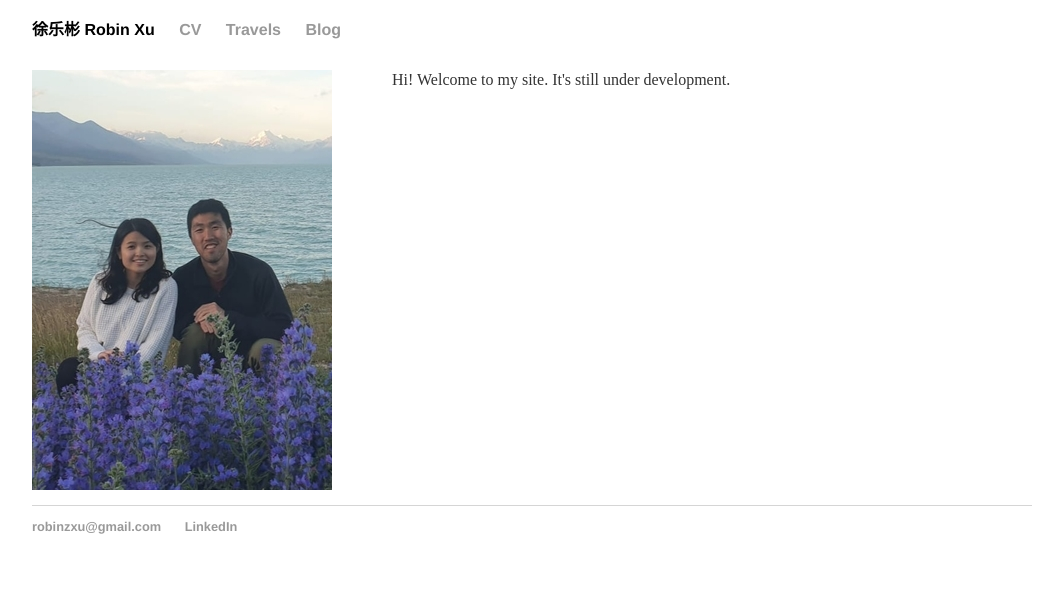
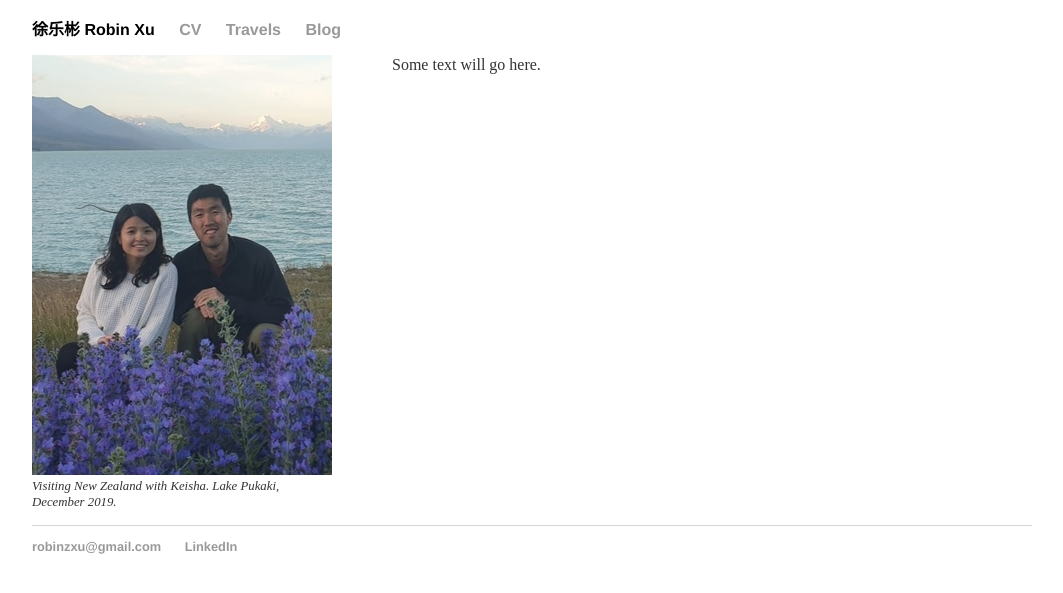
Before and after one commit to robinzxu/robinzxu.github.io, a Jekyll site: the page index.html, which Jekyll copies as it is, in a window 1280 px wide. Shown: the top 593 px of the page, without its empty margins (108-1171 px from the left). Built offline with Jekyll 4.4.1, drawn with Linux system fonts in a browser that asks for light colours.

Commit message:
Update index.html

```diff
--- a/index.html
+++ b/index.html
@@ -1,8 +1,52 @@
----
-layout: default
-title: Home
----
+<!DOCTYPE html>
+<html>
+	<head>
+		<script async src="https://www.googletagmanager.com/gtag/js?id=UA-156800948-1"></script>
+		<script>
+		  window.dataLayer = window.dataLayer || [];
+		  function gtag(){dataLayer.push(arguments);}
+		  gtag('js', new Date());
 
-<p style="padding: 15px 0px 0px 0px"><img src="robin-and-keisha-nz.jpg" alt="Visiting New Zealand with Keisha. December 2019." class="left" style="width:300px;height:420px;">Hi! Welcome to my site. It's still under development.</p>
+		  gtag('config', 'UA-156800948-1');
+		</script>
 
-<div style="clear:both;"></div>
+		<meta charset="utf-8">
+		<meta name="viewport" content="width=device-width, initial-scale=1">
+		<meta http-equiv="x-ua-compatible" content="ie=edge">
+		<link rel="canonical" href="robinzxu.github.io/">
+		<!--
+		<meta name="description" content="Hi! This is Robin Xu. Welcome to my personal site. I currently work in Singapore as a private equity investor.">
+		-->
+
+		<title>徐乐彬 Robin Xu | Home</title>
+		<link rel="stylesheet" type="text/css" href="/css/main.css">
+	</head>
+
+	<body>
+		<nav>
+		<ul>
+			<li id="home"><a href="/">徐乐彬 Robin Xu</a></li>
+			<li><a href="/cv">CV</a></li>
+			<li><a href="/travels">Travels</a></li>
+			<li><a href="/blog">Blog</a></li>
+		</ul>
+		</nav>
+
+		<div class="main_img">
+			<img src="robin-and-keisha-nz.jpg" style="width:300px;height:420px;" alt="Visiting New Zealand with Keisha. December 2019.">
+			<p>Visiting New Zealand with Keisha. Lake Pukaki, December 2019.</p>
+                </div>
+
+		<p>Some text will go here.</p>
+
+		<div style="clear:both;"></div>
+
+		<footer>
+	    	<ul>
+	        	<li><a href="mailto:robinzxu@gmail.com">robinzxu@gmail.com</a></li>
+	        	<li><a target="_blank" rel="noopener noreferrer" href="https://www.linkedin.com/in/robin-zhang-xu-83b8aa62/">LinkedIn</a></li>
+		</ul>
+		</footer>
+
+	</body>
+</html>
```
